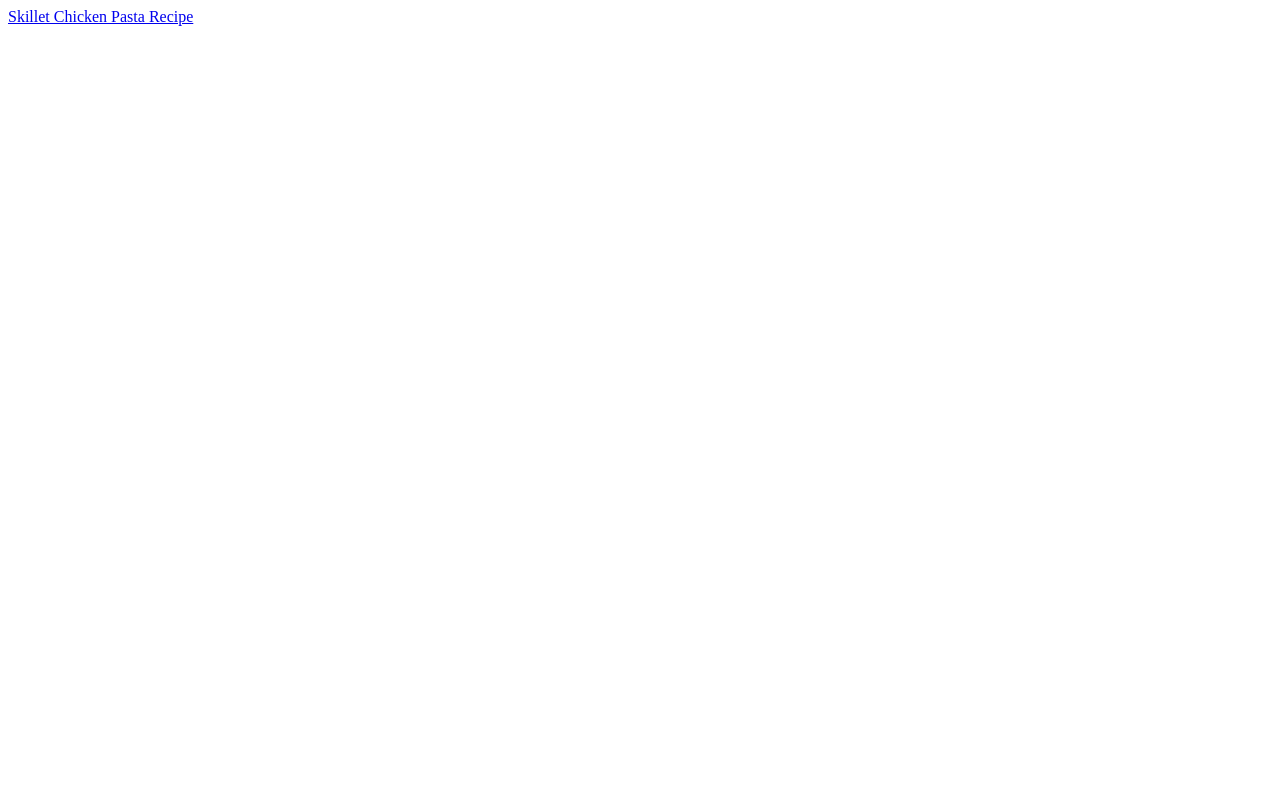
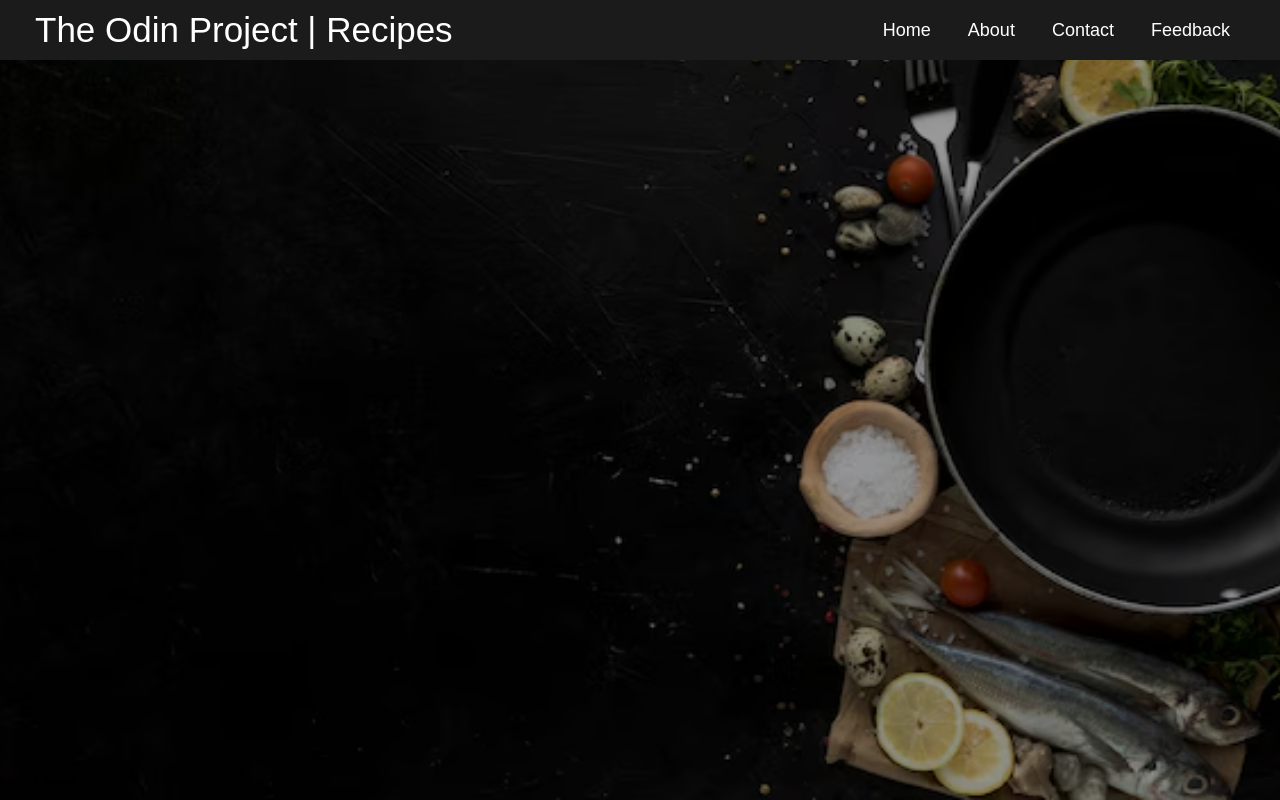
Before and after one commit to GeorgeZisis95/top-recipes, a plain HTML site: page index.html in a window 1280 px wide. Drawn offline with Linux system fonts and the light colour scheme.

Commit message:
Add navigation menu and background image

```diff
--- a/index.html
+++ b/index.html
@@ -1,12 +1,30 @@
 <!DOCTYPE html>
-<html lang="en">
+<!-- Language english -- direction left to right -->
+<html lang="en" dir="ltr">
 <head>
+    <meta charset="UTF-8">
+    <!-- these are for different screens(laptop/phone etc) -->
+    <meta name="viewport" content="width=device-width, initial-scale=1.0">
+    <title>The Odin Project | Recipes</title>
     <link rel="stylesheet" href="styles.css">
-    <meta charset="UTF-8">
-    <meta name="viewport" content="width=device-width, initial-scale=1.0">
-    <title>Odin Recipes</title>
 </head>
 <body>
-    <a href="pages/pasta.html">Skillet Chicken Pasta Recipe</a>
+    <!-- create navigation menu with nav -->
+    <nav>
+        <div class="menu">
+            <div class="logo">
+                <!-- "#" is used to scroll the window in current location -->
+                <a href="#">The Odin Project | Recipes</a>
+            </div>
+            <ul>
+                <!-- li*5>a for shortcut -->
+                <li><a href="#">Home</a></li>
+                <li><a href="#">About</a></li>
+                <li><a href="#">Contact</a></li>
+                <li><a href="#">Feedback</a></li>
+            </ul>
+        </div>
+    </nav>
+    <div class="img"></div>
 </body>
 </html>
--- a/styles.css
+++ b/styles.css
@@ -1,8 +1,72 @@
-div {
-    color: white;
-    background-color: black;
+* {
+    margin: 0;
+    padding: 0;
+    box-sizing: border-box;
+    font-family: 'Poppins', sans-serif;
 }
 
-p {
-    color: red;
+nav {
+    position:fixed;
+    padding: 10px 0;
+    background: #1b1b1b;
+    width: 100%;
+    padding:10px 0;
+    z-index: 12;
 }
+
+nav .menu {
+    max-width: 1250px;
+    margin: auto;
+    display: flex;
+    align-items: center;
+    justify-content: space-between;
+    padding: 0 20px;
+}
+
+.menu .logo a{
+    text-decoration: none;
+    color: #fff;
+    font-size: 35px;
+    font-weight: 600px;
+}
+
+.menu ul{
+    display: inline-flex;
+}
+
+.menu ul li{
+    list-style: none;
+    margin-left: 7px;
+}
+
+.menu ul li a{
+    text-decoration: none;
+    color:#fff;
+    font-size: 18px;
+    font-weight: 500;
+    padding: 8px 15px;
+    border-radius: 5px;
+    transition: all 0.3s ease;
+}
+
+.menu ul li a:hover{
+    background: #fff;
+    color: #000;
+}
+
+.img {
+    background: url(images/pan.jpg) no-repeat;
+    height: 100vh;
+    width: 100%;
+    background-size: cover;
+    background-position: center;
+    position:relative;
+}
+
+.img::before{
+    content: '';
+    position: absolute;
+    height: 100%;
+    width: 100%;
+    background: rgba(0, 0, 0, 0.4);
+}
```
Also changed, not shown: images/foods.jpg (added), images/pan.jpg (added).
